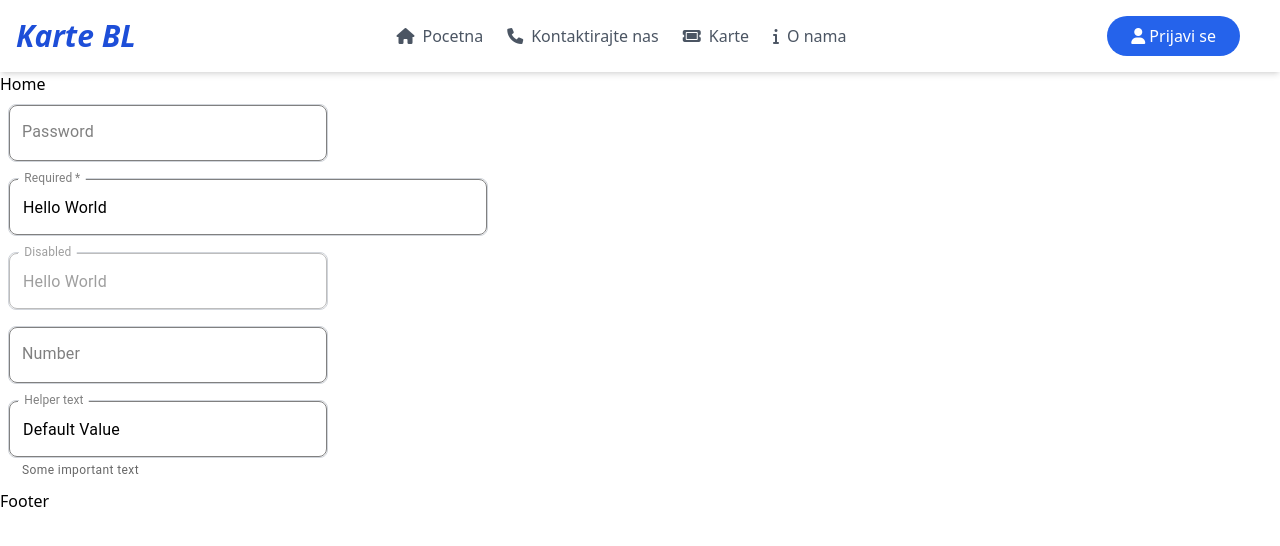
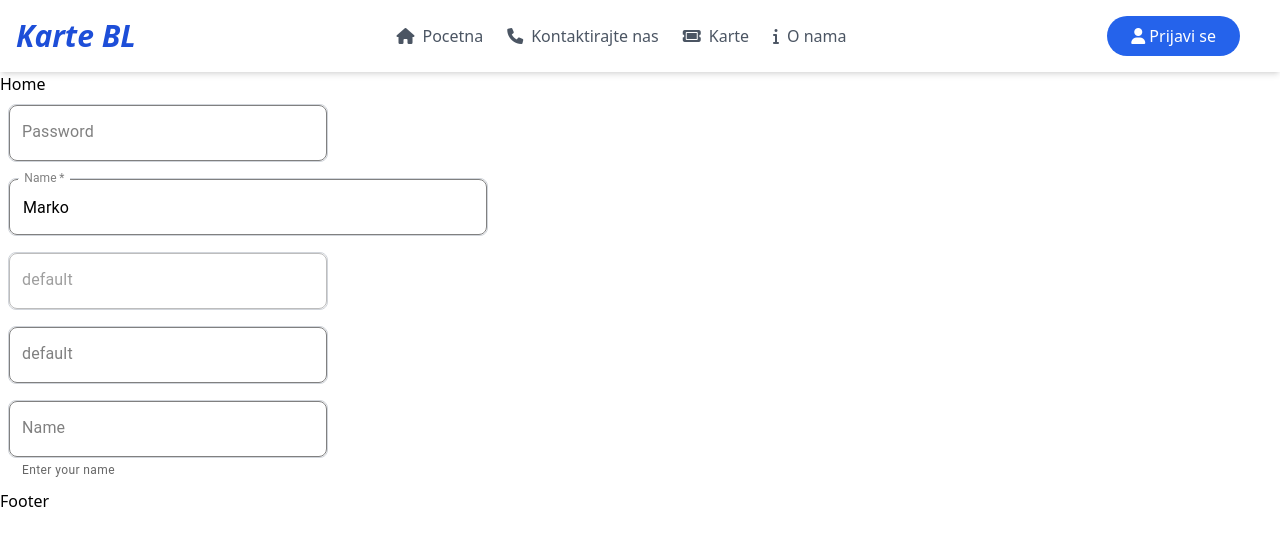
Before and after one commit to stefansavic7/kartebl, a React (Vite) app in the folder frontend/: page / in a window 1280 px wide. Shown: the top 546 px of the page. Built offline with nearby package versions, Linux system fonts and the light colour scheme; no server answers.

Commit message:
Komit 5 vrsta inputa, attempt 2

```diff
--- a/frontend/src/components/Input.jsx
+++ b/frontend/src/components/Input.jsx
@@ -2,7 +2,7 @@ import * as React from 'react';
 import Box from '@mui/material/Box';
 import TextField from '@mui/material/TextField';
 
-export default function Input({ fieldType, size = '20rem' }) {
+export default function Input({ fieldType, size = '20rem', labelText = 'default', defaultValue ="", helperText='' }) {
   const renderTextField = () => {
     const dynamicStyles = {
       width: size,
@@ -46,8 +46,8 @@ export default function Input({ fieldType, size = '20rem' }) {
               <TextField
                 required
                 id="outlined-required"
-                label="Required"
-                defaultValue="Hello World"
+                label={labelText}
+                defaultValue={defaultValue}
                 sx={dynamicStyles}
               />
             );
@@ -56,8 +56,8 @@ export default function Input({ fieldType, size = '20rem' }) {
               <TextField
                 disabled
                 id="outlined-disabled"
-                label="Disabled"
-                defaultValue="Hello World"
+                label={labelText}
+                defaultValue={defaultValue}
                 sx={dynamicStyles}
               />
             );
@@ -65,7 +65,7 @@ export default function Input({ fieldType, size = '20rem' }) {
             return (
             <TextField
                 id="outlined-password-input"
-                label="Password"
+                label={labelText}
                 type="password"
                 autoComplete="current-password"
                 sx={dynamicStyles}
@@ -75,7 +75,7 @@ export default function Input({ fieldType, size = '20rem' }) {
             return (
             <TextField
                 id="outlined-number"
-                label="Number"
+                label={labelText}
                 type="number"
                 sx={dynamicStyles}
             />
@@ -84,9 +84,9 @@ export default function Input({ fieldType, size = '20rem' }) {
             return (
             <TextField
                 id="outlined-helperText"
-                label="Helper text"
-                defaultValue="Default Value"
-                helperText="Some important text"
+                label={labelText}
+                defaultValue={defaultValue}
+                helperText={helperText}
                 sx={dynamicStyles}
             />
             );
--- a/frontend/src/pages/Home.jsx
+++ b/frontend/src/pages/Home.jsx
@@ -3,11 +3,11 @@ import Input from "../components/Input";
 const Home = () => {
   return (
     <div>Home
-    <Input fieldType="password"  ></Input>
-    <Input fieldType='outlined-required' size='30rem'  ></Input>
+    <Input fieldType="password"  labelText="Password"></Input>
+    <Input fieldType='outlined-required' size='30rem' labelText = 'Name' defaultValue ="Marko"  ></Input>
     <Input fieldType='outlined-disabled'  ></Input>
     <Input fieldType='number'  ></Input>
-    <Input fieldType='helperText'  ></Input>
+    <Input fieldType='helperText' labelText = 'Name' helperText='Enter your name' ></Input>
 
 
     </div>
```
